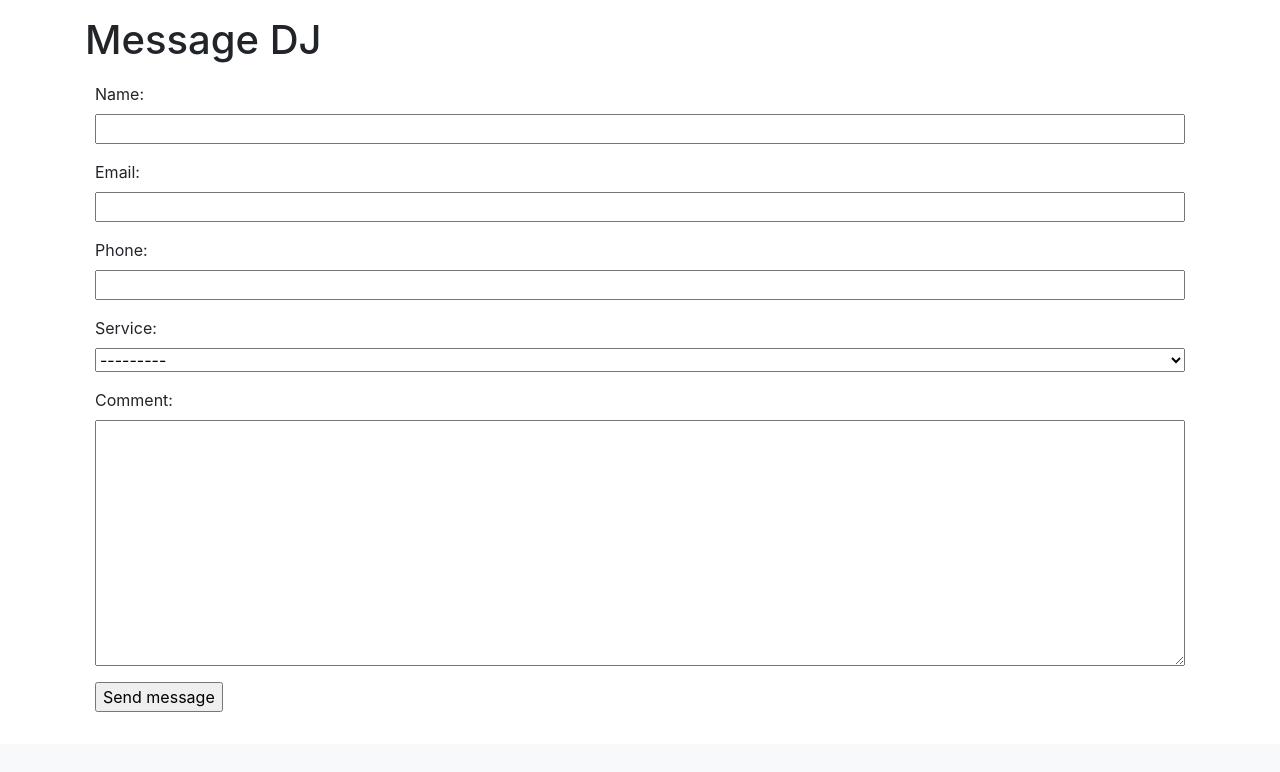
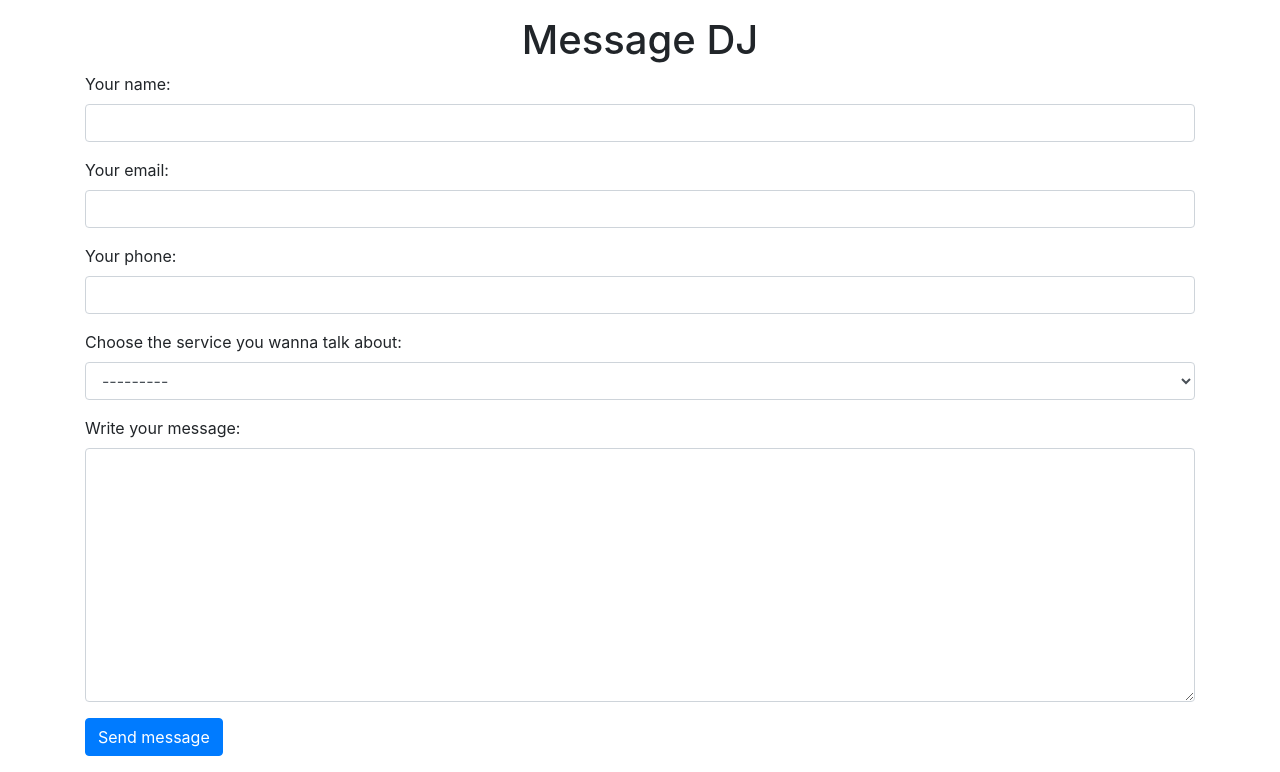
Before and after one commit to devShakib015/Django_Portfolio, a Django app: page /contact/ in a window 1280 px wide. Shown: the part 56-828 px from the top of the page. Before the commit the page ends 768 px from the top, so only its background shows below. Run offline with Django 3.2, Linux system fonts and the light colour scheme; data that the repository does not hold is empty; some libraries are stand-ins or nearby versions.

Commit message:
form updated

```diff
--- a/p_env/p_portfolio/core/forms.py
+++ b/p_env/p_portfolio/core/forms.py
@@ -4,4 +4,19 @@ from .models import Contact
 class ContactForm(forms.ModelForm):
     class Meta:
         model = Contact
-        fields = ('name', 'email', 'phone', 'service', 'comment')
+        labels  = {
+        'name':'Your name',
+        'email':'Your email',
+        'phone':'Your phone',
+        'service':'Choose the service you wanna talk about',
+        'comment':'Write your message'
+        }
+        widgets = {
+            'name': forms.TextInput(attrs={'class': 'form-control'}),
+            'email': forms.TextInput(attrs={'class': 'form-control'}),
+            'phone': forms.TextInput(attrs={'class': 'form-control'}),
+            'service': forms.Select(attrs={'class': 'form-control'}),
+            'comment': forms.Textarea(
+                attrs={'class': 'form-control'}),
+        }
+        fields = ['name', 'email', 'phone', 'service', 'comment']
--- a/p_env/p_portfolio/templates/base.html
+++ b/p_env/p_portfolio/templates/base.html
@@ -4,23 +4,6 @@
     <meta name="viewport" content="width=device-width, initial-scale=1.0">
     <title>{% block title%}{% endblock %}</title>
     <link rel="stylesheet" href="https://maxcdn.bootstrapcdn.com/bootstrap/4.0.0/css/bootstrap.min.css" integrity="sha384-Gn5384xqQ1aoWXA+058RXPxPg6fy4IWvTNh0E263XmFcJlSAwiGgFAW/dAiS6JXm" crossorigin="anonymous">
-
-    <style>
-        form{
-            padding: 10px;
-        }
-        form label{
-            display: block;
-        }
-
-        form input, textarea, select{
-            width: 100%;
-        }
-
-        #button{
-            width: max-content;
-        }
-    </style>
 </head>
 
 <body>
--- a/p_env/p_portfolio/templates/contact.html
+++ b/p_env/p_portfolio/templates/contact.html
@@ -2,17 +2,14 @@
 {% extends 'base.html' %}
 
 {% block content %}
-    <h1>Message DJ</h1>
+    <h1 style="text-align: center;">Message DJ</h1>
     {% if new_message %}
-        <p>Your message is sent...</p>
+        <p style="text-align: center;">Your message is sent...</p>
     {% else %}
         <form action="." method="POST">
         {% csrf_token %}
-        <div>
-            {{ form.as_p }}
-        </div>
-
-        <input id="button" type="submit" value="Send message">
+        {{ form.as_p }}
+        <input class="btn btn-primary" type="submit" value="Send message">
         </form>
     {% endif %}
 {% endblock %}
```
